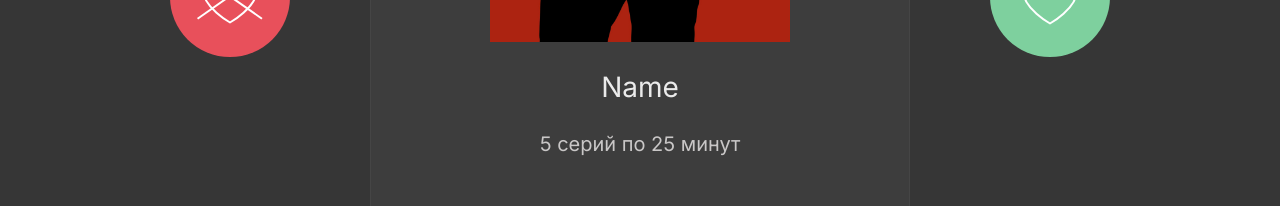
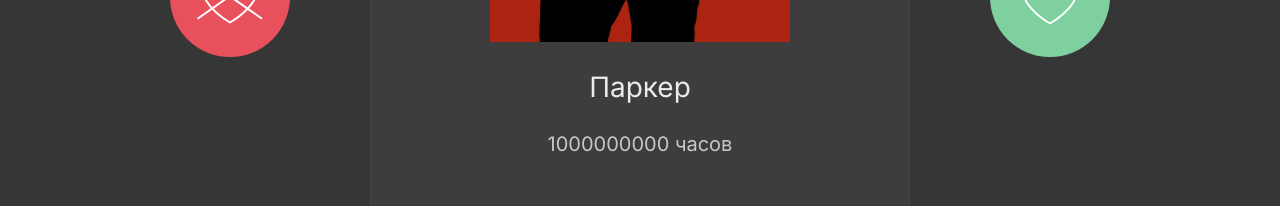
Before and after one commit to r10k5/pickYourMovie, a Vue app in the folder pickYourMovie/: page /session in a window 1280 px wide. Shown: the part 549-755 px from the top of the page. Built offline with nearby package versions, Linux system fonts and the light colour scheme.

Commit message:
Добавлен импорт карточек из json

```diff
--- a/pickYourMovie/src/components/AppCard.vue
+++ b/pickYourMovie/src/components/AppCard.vue
@@ -1,14 +1,22 @@
 <script setup lang="ts">
 import AppDiscription from '@/components/icons/AppDiscription.vue';
+
+interface AppCardProps {
+    img: string;
+    name: string;
+    time: string;
+}
+defineProps<AppCardProps>();
+
 </script>
 
 <template>
 <div class="card">
     <slot />
-    <img src="../components/icons/test.jpg" alt="Изображение съела БД" class="img">
+    <img :src="img" alt="Изображение съела БД" class="img">
     <div>
-        <p class="name">Name</p>
-        <p class="text"> 5 серий по 25 минут</p>
+        <p class="name">{{ name }}</p>
+        <p class="text"> {{ time }}</p>
     </div>
     <AppDiscription class="app-discription" width="40px" height="40px" />
 </div>
--- a/pickYourMovie/src/components/icons/AppMinus.vue
+++ b/pickYourMovie/src/components/icons/AppMinus.vue
@@ -9,7 +9,7 @@ defineProps<AppMinus>();
 
 <template>
     <svg :width="width" :height="height" viewBox="0 0 56 56" fill="none" xmlns="http://www.w3.org/2000/svg">
-<path opacity="0.4" d="M28 56C43.4638 56 56 43.4638 56 28C56 12.536 43.4638 0 28 0C12.536 0 0 12.536 0 28C0 43.4638 12.536 56 28 56Z" fill="white" fill-opacity="0.5"/>
-<path d="M38.9757 30.1H16.5757C15.4277 30.1 14.4757 29.148 14.4757 28C14.4757 26.852 15.4277 25.9 16.5757 25.9H38.9757C40.1237 25.9 41.0757 26.852 41.0757 28C41.0757 29.148 40.1517 30.1 38.9757 30.1Z" fill="#1F1F1F"/>
-</svg>
+        <path opacity="0.4" d="M28 56C43.4638 56 56 43.4638 56 28C56 12.536 43.4638 0 28 0C12.536 0 0 12.536 0 28C0 43.4638 12.536 56 28 56Z" fill="white" fill-opacity="0.5"/>
+        <path d="M38.9757 30.1H16.5757C15.4277 30.1 14.4757 29.148 14.4757 28C14.4757 26.852 15.4277 25.9 16.5757 25.9H38.9757C40.1237 25.9 41.0757 26.852 41.0757 28C41.0757 29.148 40.1517 30.1 38.9757 30.1Z" fill="#1F1F1F"/>
+    </svg>
 </template>
--- a/pickYourMovie/src/views/CreateSessionView.vue
+++ b/pickYourMovie/src/views/CreateSessionView.vue
@@ -7,7 +7,6 @@ import AppDeleteMember from '@/components/icons/AppDeleteMember.vue';
 import AppCheckMark from '@/components/icons/AppCheckMark.vue';
 import AppLinkAndCodeVue from '@/components/AppLinkAndCode.vue';
 import { useRouter } from 'vue-router';
-
 
 const router = useRouter();
 
--- a/pickYourMovie/src/views/SessionView.vue
+++ b/pickYourMovie/src/views/SessionView.vue
@@ -2,10 +2,18 @@
 import AppCard from '@/components/AppCard.vue';
 import AppUnlike from '@/components/icons/AppUnlike.vue';
 import AppLike from '@/components/icons/AppLike.vue';
-import { ref } from 'vue';
+import { ref, computed } from 'vue';
+import cards from '@/views/cards.json';
+
 
 const rotateCard = ref('rotate(0deg)');
-const colorCard = ref('transparent')
+const colorCard = ref('transparent');
+
+const cardIndex = ref(0);
+const card = computed(() => cards[cardIndex.value]);
+const cardImg = computed(() => {
+    return new URL(`../assets/images/${card.value.img}`, import.meta.url).href;
+})
 
 const followMouse = (e: MouseEvent) => {
     const cordX = e.clientX;
@@ -23,10 +31,9 @@ const followMouse = (e: MouseEvent) => {
 </script>
 
 <template>
-
 <div class="container" @mouseover="followMouse">
     <AppUnlike width="120px" height="120px" class="unlike" />
-    <AppCard :style="{ transform: rotateCard }" class="card">
+    <AppCard :img="cardImg" :name="card.name" :time="card.time" :style="{ transform: rotateCard }" class="card">
         <div class="filter" :style="{ backgroundColor: colorCard }">
 
         </div>
--- /dev/null
+++ b/pickYourMovie/src/views/cards.json
@@ -0,0 +1,7 @@
+[
+    {
+        "img": "test.jpg",
+        "name": "Паркер",
+        "time": "1000000000 часов"
+    }
+]
```
Also changed, not shown: pickYourMovie/src/assets/images/test.jpg (renamed from pickYourMovie/src/components/icons/test.jpg).
